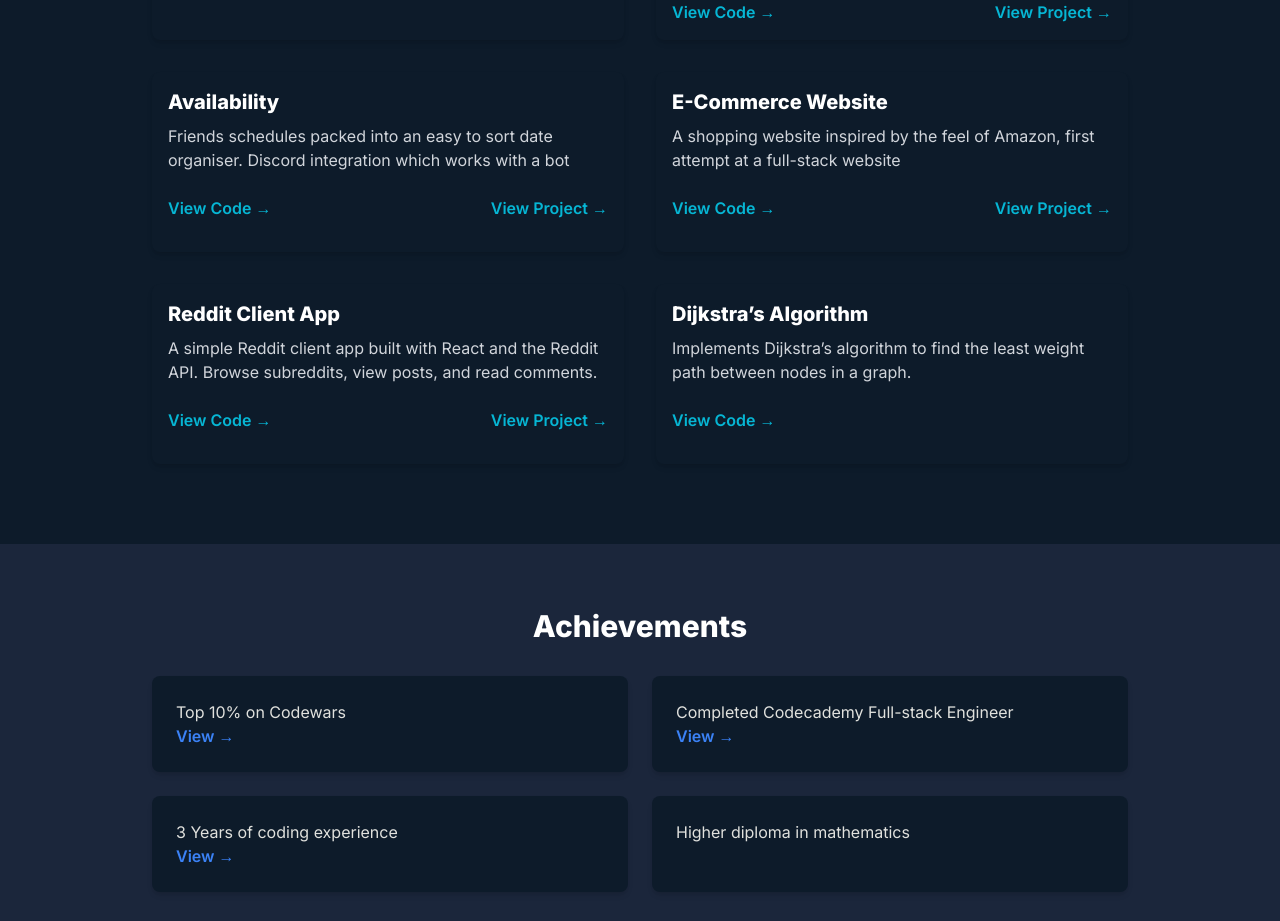
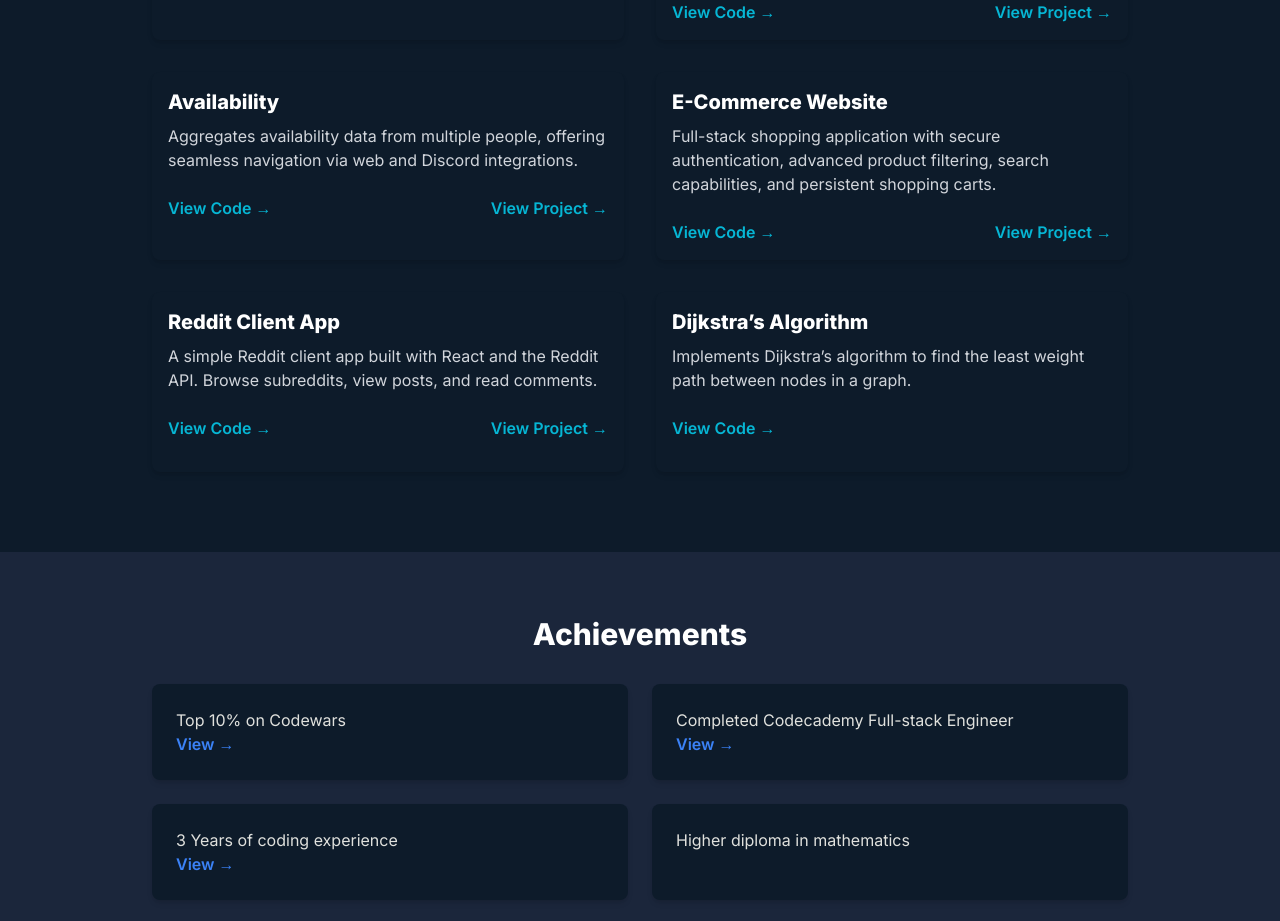
Before and after one commit to Ballchinian/portfolio, a React (Vite) app: page / in a window 1280 px wide. Shown: the part 2028-2949 px from the top of the page. Built offline with nearby package versions, Linux system fonts and the light colour scheme.

Commit message:
updated projects again to better match what they are about

```diff
--- a/src/components/Projects.jsx
+++ b/src/components/Projects.jsx
@@ -18,14 +18,14 @@ export default function Projects() {
         {
             title: "Availability",
             description:
-                "Friends schedules packed into an easy to sort date organiser. Discord integration which works with a bot",
+                "Aggregates availability data from multiple people, offering seamless navigation via web and Discord integrations.",
             link: "https://availabilityspreadsheet.netlify.app/",
             codeLink: "https://github.com/Ballchinian/Availability"
         },
         {
             title: "E-Commerce Website",
             description:
-                "A shopping website inspired by the feel of Amazon, first attempt at a full-stack website ",
+                "Full-stack shopping application with secure authentication, advanced product filtering, search capabilities, and persistent shopping carts.",
             link: "https://e-commercelive.netlify.app/login",
             codeLink: "https://github.com/Ballchinian/E-Commerce"
         },
```
